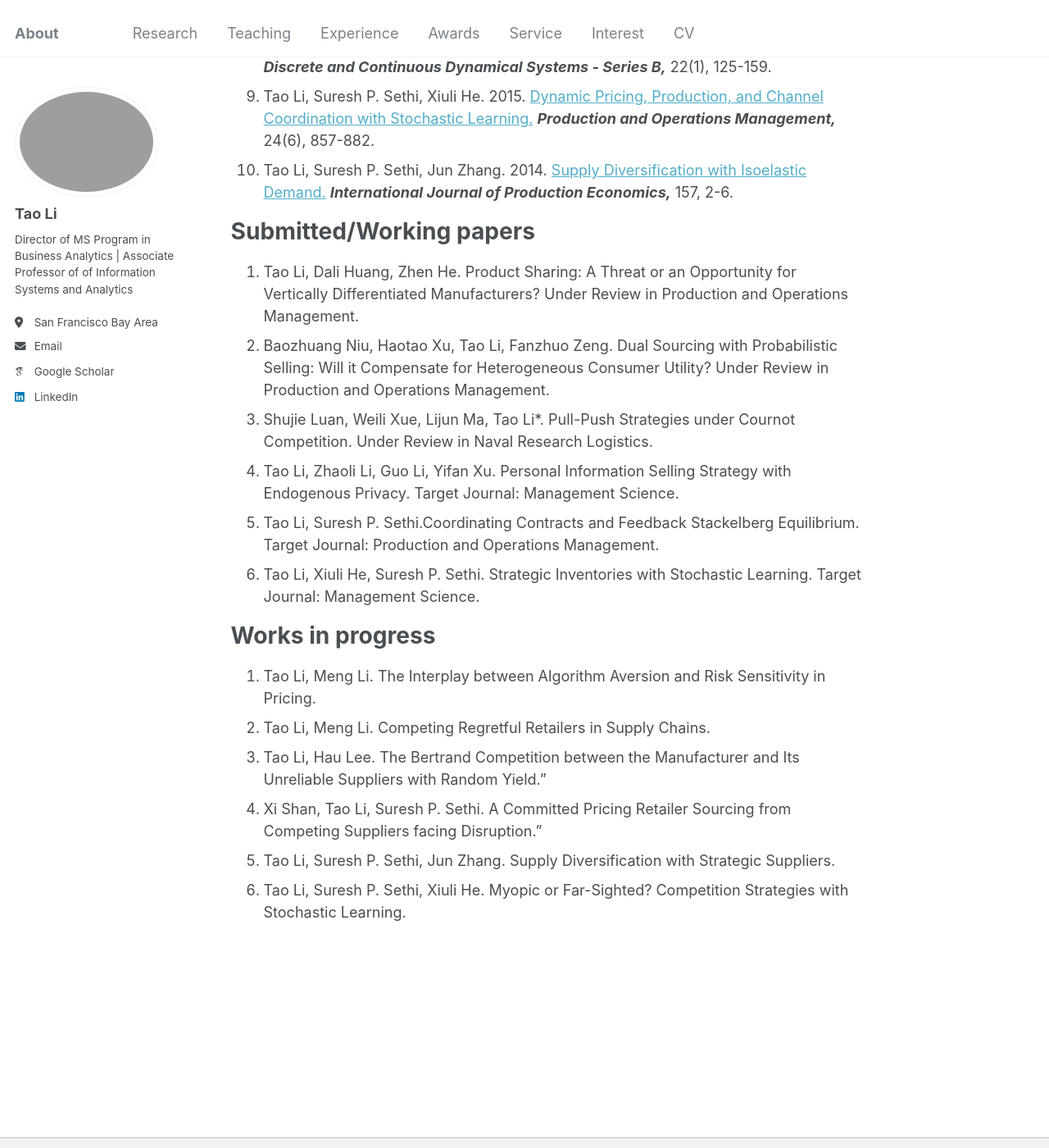
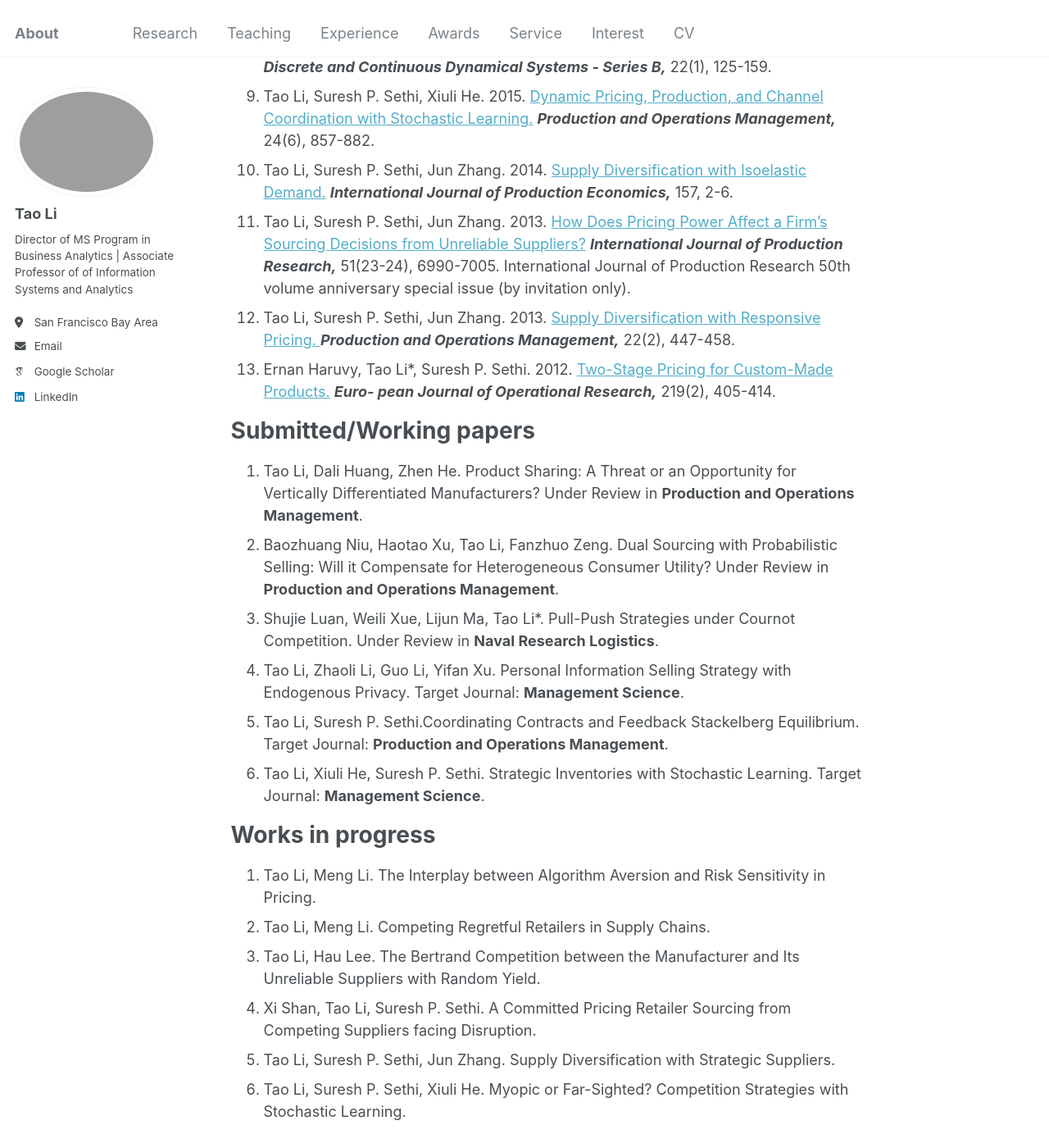
Before and after one commit to Prof-TaoLi/Homepage, a Jekyll site: the page built from _pages/research.md, in a window 1280 px wide and 1400 px high, scrolled down 701 px. Shown: the whole window at 82% size. Built offline with Jekyll 4.4.1, drawn with Linux system fonts in a browser that asks for light colours; some web fonts are replaced.

Commit message:
Update research.md

```diff
--- a/_pages/research.md
+++ b/_pages/research.md
@@ -14,30 +14,34 @@ author_profile: true
 8. Tao Li, Suresh P. Sethi. 2017. <a href="https://www.semanticscholar.org/paper/A-review-of-dynamic-Stackelberg-game-models-Li-Sethi/ba9d64c30bcc311e583c0da9d2e60af0a7628dce?p2df">A Review of Dynamic Stackelberg Game Models.</a> <b><i>Discrete and Continuous Dynamical Systems - Series B,</i></b> 22(1), 125-159.
 9. Tao Li, Suresh P. Sethi, Xiuli He. 2015. <a href="https://journals.sagepub.com/doi/abs/10.1111/poms.12320">Dynamic Pricing, Production, and Channel Coordination with Stochastic Learning.</a> <b><i>Production and Operations Management,</i></b> 24(6), 857-882.
 10. Tao Li, Suresh P. Sethi, Jun Zhang. 2014. <a href="https://www.sciencedirect.com/science/article/abs/pii/S092552731400231X">Supply Diversification with Isoelastic Demand.</a> <b><i>International Journal of Production Economics,</i></b> 157, 2-6.
+11. Tao Li, Suresh P. Sethi, Jun Zhang. 2013. <a href="https://papers.ssrn.com/sol3/papers.cfm?abstract_id=1673541">How Does Pricing Power Affect a Firm’s Sourcing Decisions from Unreliable Suppliers?</a> <b><i>International Journal of Production Research,</i></b> 51(23-24), 6990-7005. International Journal of Production Research 50th volume anniversary special issue (by invitation only).
+12. Tao Li, Suresh P. Sethi, Jun Zhang. 2013. <a href="https://onlinelibrary.wiley.com/doi/abs/10.1111/j.1937-5956.2012.01369.x">Supply Diversification with Responsive Pricing. </a> <b><i>Production and Operations Management,</i></b> 22(2), 447-458.
+13. Ernan Haruvy, Tao Li*, Suresh P. Sethi. 2012. <a href="https://www.sciencedirect.com/science/article/abs/pii/S0377221711011040">Two-Stage Pricing for Custom-Made Products.</a> <b><i> Euro- pean Journal of Operational Research,</i></b> 219(2), 405-414.
+
 
 Submitted/Working papers
 ======
 1. Tao Li, Dali Huang, Zhen He. Product Sharing: A Threat or an Opportunity for Vertically Differentiated
-Manufacturers? Under Review in Production and Operations Management.
+Manufacturers? Under Review in <b>Production and Operations Management</b>.
 2. Baozhuang Niu, Haotao Xu, Tao Li, Fanzhuo Zeng. Dual Sourcing with Probabilistic Selling: Will it
-Compensate for Heterogeneous Consumer Utility? Under Review in Production and Operations Management.
+Compensate for Heterogeneous Consumer Utility? Under Review in <b>Production and Operations Management</b>.
 3. Shujie Luan, Weili Xue, Lijun Ma, Tao Li*. Pull-Push Strategies under Cournot Competition. Under
-Review in Naval Research Logistics.
+Review in <b>Naval Research Logistics</b>.
 4. Tao Li, Zhaoli Li, Guo Li, Yifan Xu. Personal Information Selling Strategy with Endogenous Privacy.
-Target Journal: Management Science.
+Target Journal: <b>Management Science</b>.
 5. Tao Li, Suresh P. Sethi.Coordinating Contracts and Feedback Stackelberg Equilibrium. Target Journal:
-Production and Operations Management.
+<b>Production and Operations Management</b>.
 6. Tao Li, Xiuli He, Suresh P. Sethi. Strategic Inventories with Stochastic Learning. Target Journal:
-Management Science.
+<b>Management Science</b>.
 
 Works in progress
 ======
 1.  Tao Li, Meng Li. The Interplay between Algorithm Aversion and Risk Sensitivity in Pricing.
 2. Tao Li, Meng Li. Competing Regretful Retailers in Supply Chains.
 3. Tao Li, Hau Lee. The Bertrand Competition between the Manufacturer and Its Unreliable Suppliers
-with Random Yield.”
+with Random Yield.
 4. Xi Shan, Tao Li, Suresh P. Sethi. A Committed Pricing Retailer Sourcing from Competing Suppliers
-facing Disruption.”
+facing Disruption.
 5. Tao Li, Suresh P. Sethi, Jun Zhang. Supply Diversification with Strategic Suppliers.
 6. Tao Li, Suresh P. Sethi, Xiuli He. Myopic or Far-Sighted? Competition Strategies with Stochastic
 Learning.
```
